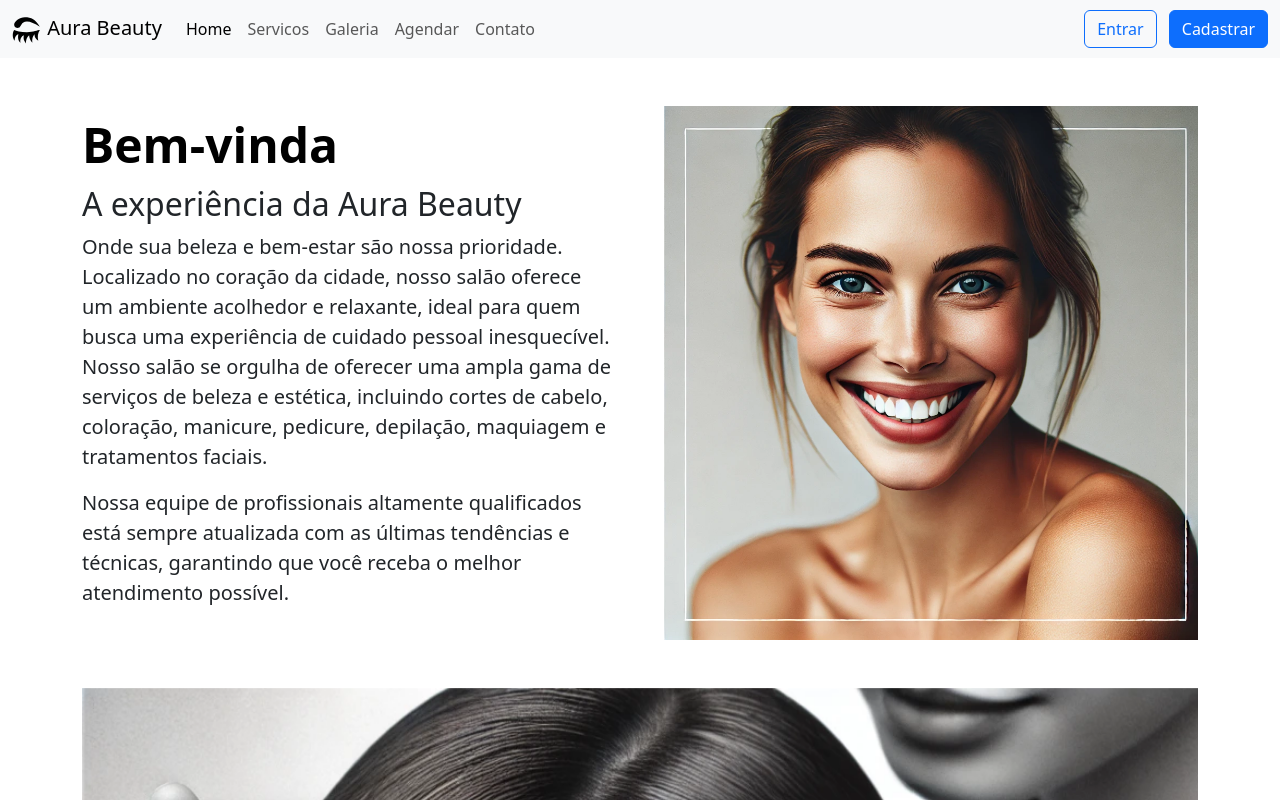
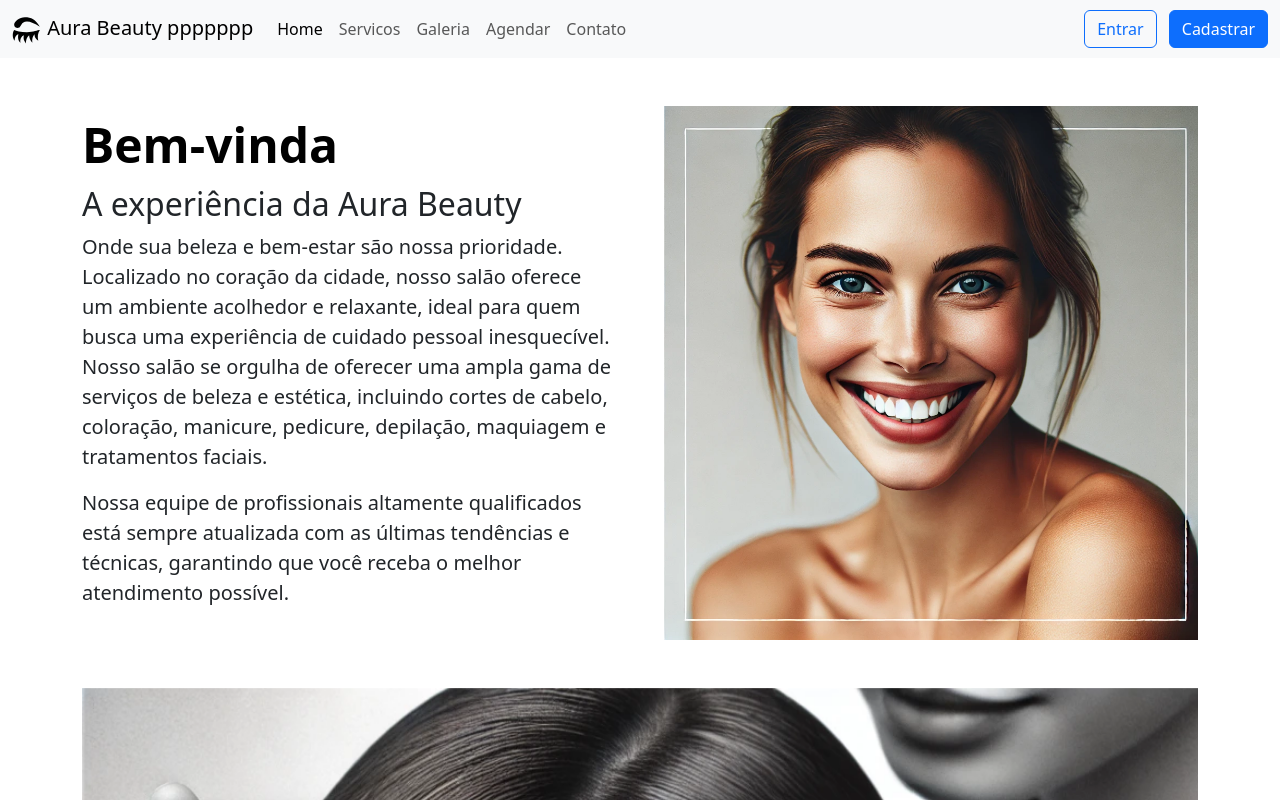
Before and after one commit to dirlei12/AuraBeauty, a website: page src/index.htm in a window 1280 px wide. Shown: the top 800 px of the page. Drawn offline with Linux system fonts and the light colour scheme.

Commit message:
update index.html

```diff
--- a/src/index.htm
+++ b/src/index.htm
@@ -21,7 +21,7 @@
               alt="Move It brand icon"
               height="30"
             />
-            Aura Beauty</a
+            Aura Beauty ppppppp</a
           >
           <button
             class="navbar-toggler"
```
